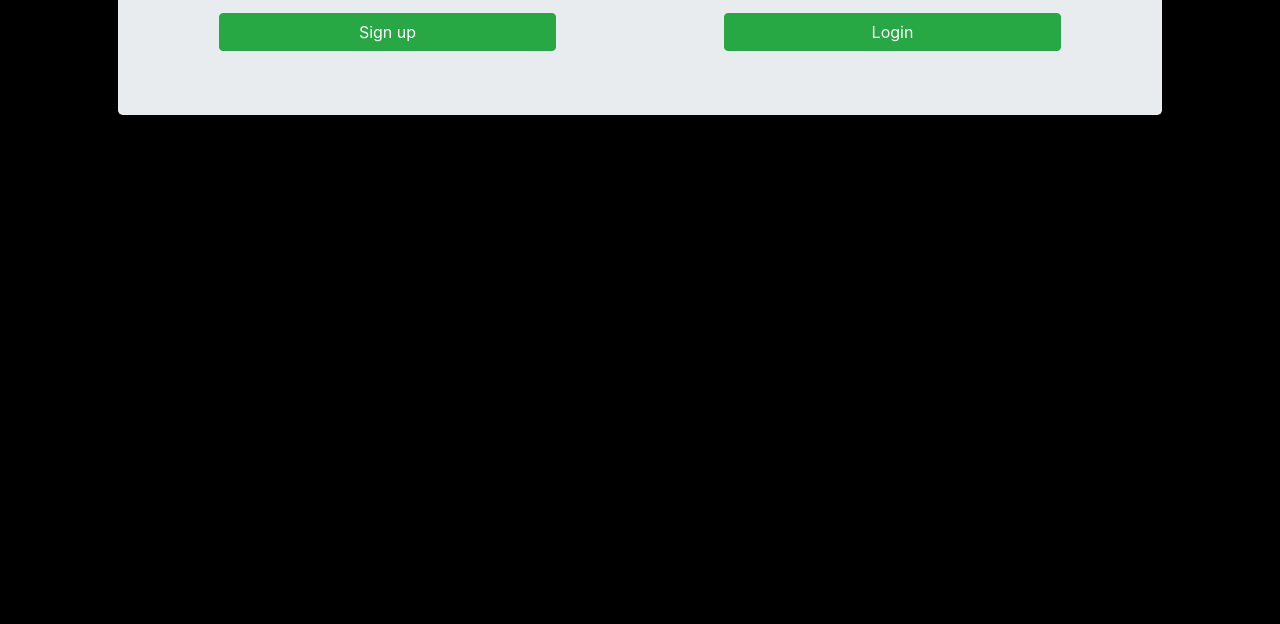
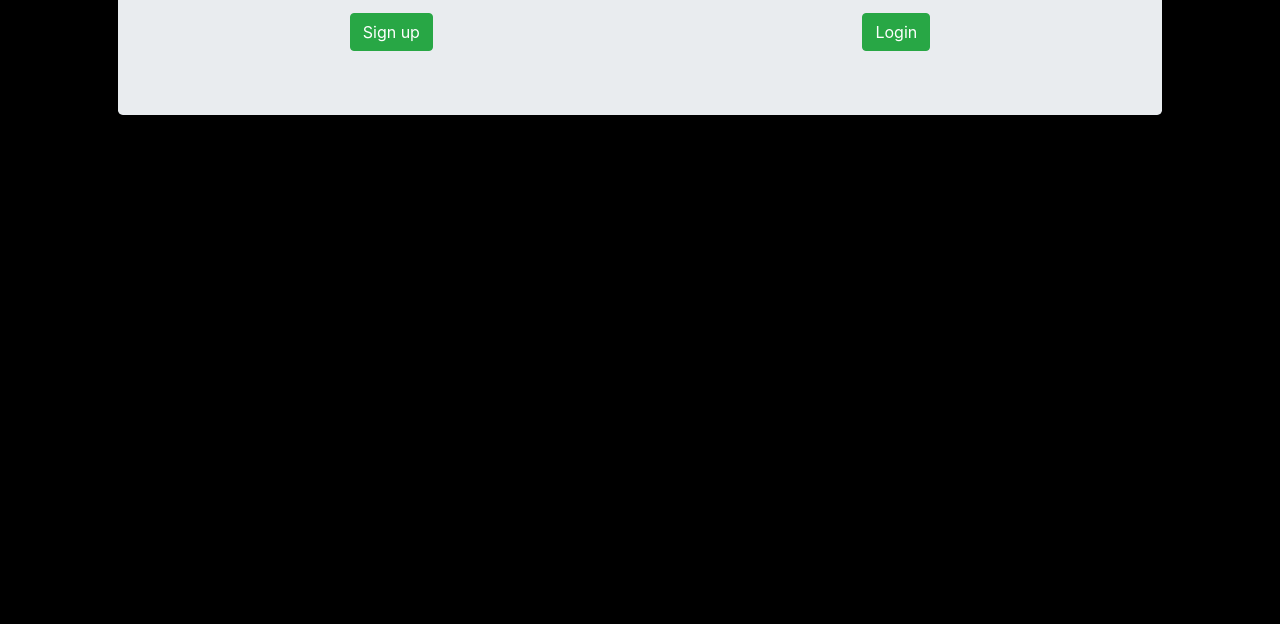
Before and after one commit to uchendu1/interview_challenge, a website: page public/landing-page.html in a window 1280 px wide. Shown: the part 176-800 px from the top of the page. Drawn offline with nearby package versions, Linux system fonts and the light colour scheme.

Commit message:
modify the app.js index.js login.html and register.html

```diff
--- a/app.js
+++ b/app.js
@@ -8,7 +8,7 @@ const path = require('path');
 
 
 // connected my db(mongodb)
-var db =     "mongodb+srv://linda_1:lindy@yelpcamp-zn65v.mongodb.net/linter?retryWrites=true&w=majority";
+var db = "mongodb+srv://linda_1:lindy@yelpcamp-zn65v.mongodb.net/linter?retryWrites=true&w=majority";
 
 mongoose.connect(db, {
     useNewUrlParser: true,
--- a/public/landing-page.html
+++ b/public/landing-page.html
@@ -35,19 +35,24 @@
 
             <div class="row d-flex justify-content-around">
 
-                <div class="col-4 btn btn-success">
-                    <a href="register.html" class="text-white">
-                        Sign up
-                    </a>
-                </div>
 
 
-                <div class="col-4 btn btn-success">
-                    <a href="login.html" class="text-white">
+                <a href="register.html" class="">
+                    <div class="col-12  btn btn-success text-white ">
+                        Sign up
+                    </div>
+                </a>
+
+
+                <a href="login.html" class="text-white">
+                    <div class="col-12 btn btn-success text-white ">
                         Login
-                    </a>
+                     </div>
+                </a>
 
-                </div>
+
+
+
 
             </div>
         </header>
@@ -56,7 +61,7 @@
     </div>
 
 
-    <script type = "text/javascript" src="js-folder/index.js">
+    <script type="text/javascript" src="js-folder/index.js">
 
     </script>
 </body>
```
Also changed, not shown: public/js-folder/index.js (+8 -0 lines), public/login.html (+1 -1 lines), public/register.html (+1 -1 lines).
